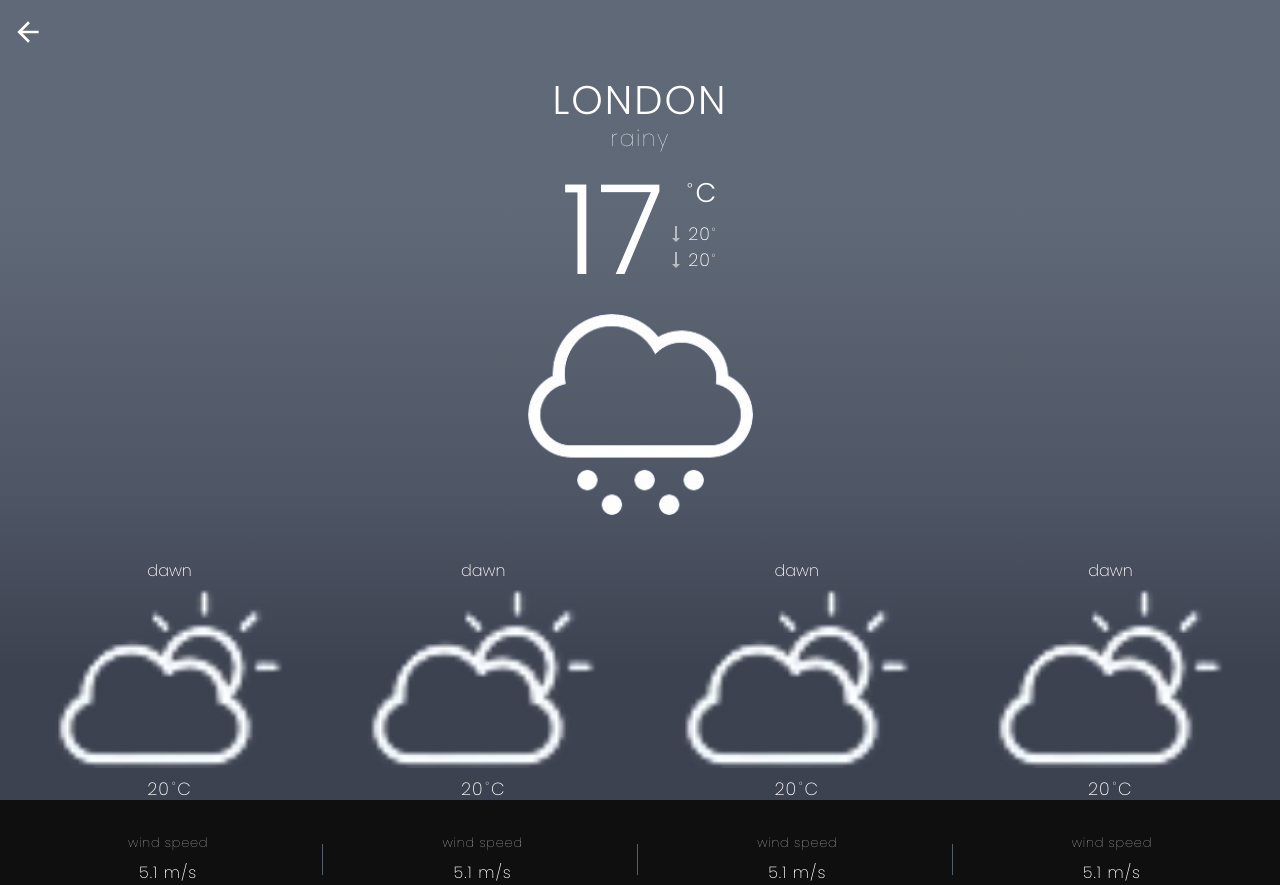
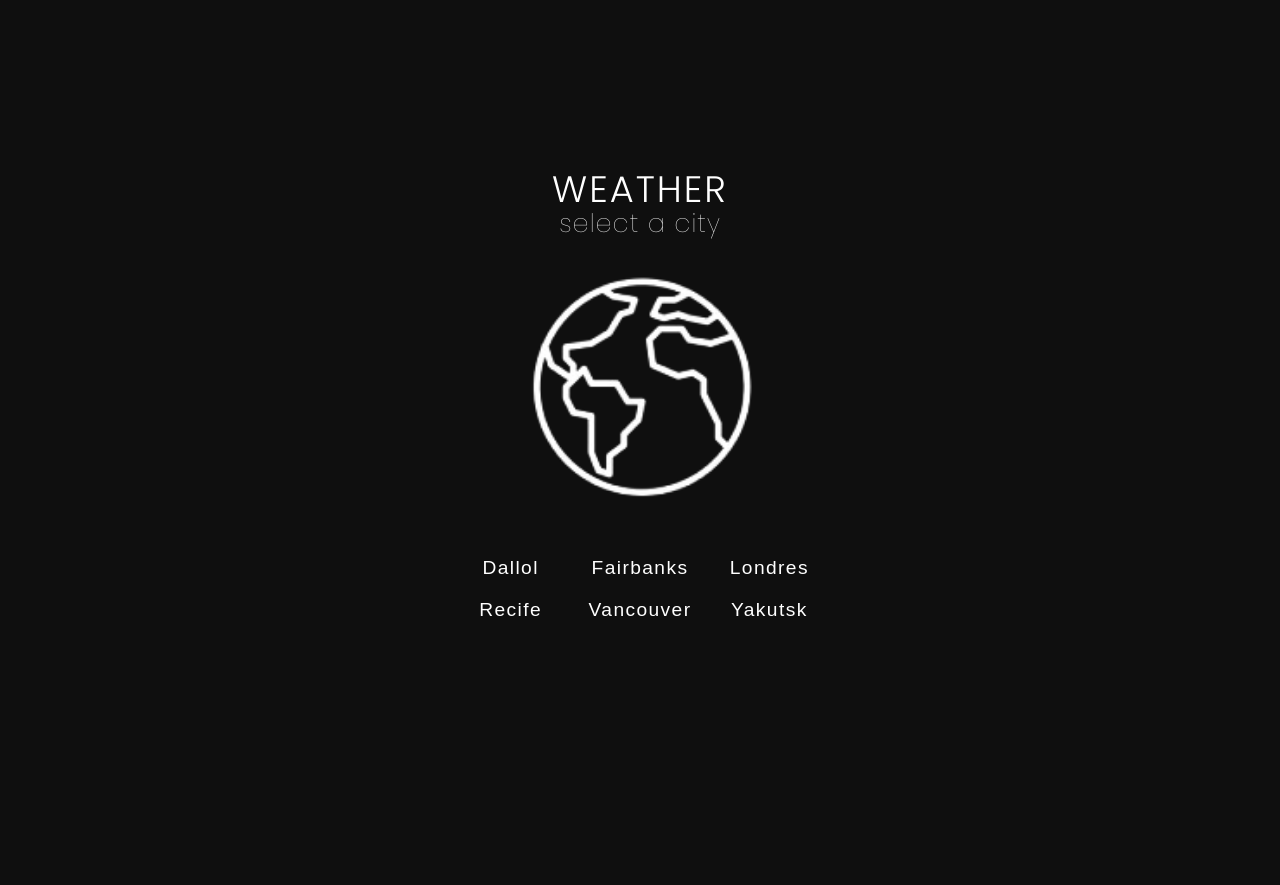
Before and after one commit to apfdamascena/weather, a React (Create React App) app: page / in a window 1280 px wide. After the commit the page ends 800 px from the top, so only its background shows below. Built offline with nearby package versions, Linux system fonts and the light colour scheme.

Commit message:
feature(weather): connecting routers

```diff
--- a/package.json
+++ b/package.json
@@ -7,13 +7,15 @@
     "@emotion/styled": "^11.11.0",
     "@mui/icons-material": "^5.15.1",
     "@mui/material": "^5.15.1",
+    "add": "^2.0.6",
     "react": "^17.0.2",
     "react-dom": "^17.0.2",
     "react-helmet": "^6.1.0",
-    "react-router-dom": "^5.3.0",
+    "react-router-dom": "^6.21.1",
     "react-scripts": "4.0.3",
     "styled-components": "^5.3.1",
-    "web-vitals": "^1.0.1"
+    "web-vitals": "^1.0.1",
+    "yarn": "^1.22.21"
   },
   "devDependencies": {
     "@storybook/addon-actions": "^6.3.8",
--- a/src/routes/PublicRoutes.tsx
+++ b/src/routes/PublicRoutes.tsx
@@ -1,12 +1,11 @@
 import React from 'react';
-import { Route, Switch } from 'react-router-dom';
+import { Route, Routes } from 'react-router-dom';
 
-import { Weather } from '../ui/pages';
+import { Home, Weather } from '../ui/pages';
 
 export const PublicRoutes = (): JSX.Element => (
-  <Switch>
-    <Route path="/">
-      <Weather />
-    </Route>
-  </Switch>
+  <Routes>
+    <Route path="/" element={<Home />} />
+    <Route path="/weather/:city" element={<Weather />} />
+  </Routes>
 );
--- a/src/ui/pages/Home/index.tsx
+++ b/src/ui/pages/Home/index.tsx
@@ -1,5 +1,6 @@
 import React, { useState } from 'react';
 import { Helmet } from 'react-helmet';
+import { useNavigate } from 'react-router-dom';
 import {
   Container, TitleWrapper, Title, Subtitle,
   Image, PlacesContainer, TextButton,
@@ -9,9 +10,10 @@ import { World } from '../../assets';
 
 export const Home: React.FC = () => {
   const [places] = useState(['Dallol', 'Fairbanks', 'Londres', 'Recife', 'Vancouver', 'Yakutsk']);
+  const navigate = useNavigate();
 
   const userTapPlace = (name: string) => {
-    console.log(name);
+    navigate(`/weather/${name}`);
   };
 
   return (
--- a/src/ui/pages/Home/style.ts
+++ b/src/ui/pages/Home/style.ts
@@ -1,4 +1,5 @@
 import styled from 'styled-components';
+import { Link } from 'react-router-dom';
 
 export const Container = styled.div`
   width: 100vw;
@@ -9,7 +10,7 @@ export const Container = styled.div`
   align-items: center;
   flex-direction: column;
 
-  gap: 8px;
+  gap: 32px;
 
 `;
 
@@ -19,31 +20,33 @@ export const TitleWrapper = styled.div`
   justify-content: center;
   align-items: center;
   flex-direction: column;
+  gap: 3px;
 
 `;
 
 export const Title = styled.p`
     color: ${({ theme }) => theme.colors.textWhite};
-    font-size: 1.8rem;
-    font-weight: 400;
+    font-size: 2.3rem;
+    font-weight: 300;
     letter-spacing: 2px;
+    line-height: 1;
 `;
 
 export const Subtitle = styled.p`
   color: ${({ theme }) => theme.colors.textWhite};
-  font-size: 1.4rem;
-  font-weight: 200;
-  letter-spacing: 1.5px;
+  font-size: 1.6rem;
+  font-weight: 100;
+  letter-spacing: 1px;
+  line-height: 1;
 `;
 
 export const Image = styled.img`
-  width: 40%;
+  width: 32%;
 
   @media (min-width:480px) {
 
     width: 230px;
   }
-
 `;
 
 export const PlacesContainer = styled.div`
@@ -76,6 +79,6 @@ export const TextButton = styled.button`
 
   font-weight: 200;
   letter-spacing: 1.4px;
-  font-size: 1.1rem;
+  font-size: 1.2rem;
 
 `;
--- a/src/ui/pages/Weather/index.tsx
+++ b/src/ui/pages/Weather/index.tsx
@@ -1,6 +1,7 @@
 import React from 'react';
 
 import { Helmet } from 'react-helmet';
+import { useNavigate } from 'react-router-dom';
 import {
   Container, WeatherArrowBack, Title, InfoPlaceContainer,
   Subtitle, TemperatureDescriptionWrapper,
@@ -13,7 +14,14 @@ import { Characteristic, ThermalRange } from '../../components';
 import { Rainy } from '../../assets';
 import { Forecast } from '../../components/Forecast';
 
-export const Weather: React.FC = () => (
+export const Weather: React.FC = () => {
+  const navigate = useNavigate();
+
+  const userTapGoBack = () => {
+    navigate(-1);
+  };
+
+  return (
     <Container>
 
       <Helmet>
@@ -21,7 +29,7 @@ export const Weather: React.FC = () => (
         <title>Check temperature</title>
       </Helmet>
 
-    <WeatherArrowBack />
+      <WeatherArrowBack onClick={userTapGoBack} />
 
       <InfoPlaceContainer>
 
@@ -44,8 +52,8 @@ export const Weather: React.FC = () => (
 
             <ThermalRangeWrapper>
 
-            <ThermalRange value="dawn" />
-            <ThermalRange value="teste" />
+              <ThermalRange />
+              <ThermalRange />
 
             </ThermalRangeWrapper>
 
@@ -74,3 +82,4 @@ export const Weather: React.FC = () => (
 
     </Container>
   );
+};
--- a/src/ui/pages/Weather/style.ts
+++ b/src/ui/pages/Weather/style.ts
@@ -147,8 +147,7 @@ export const ForecastWrapper = styled.div`
 export const PlaceCharacteristicWrapper = styled.div`
 
   width: 98%;
-
   display: grid;
   grid-template-columns: repeat(4, 1fr);
-  grid-gap: 4px;
+
 `;
```
Also changed, not shown: src/ui/components/ThermalRange/index.tsx (+4 -4 lines), src/ui/assets/world.png, 1 other file (tests, documents, lock files or other folders). Lines whose indentation alone changed are shown as unchanged.
